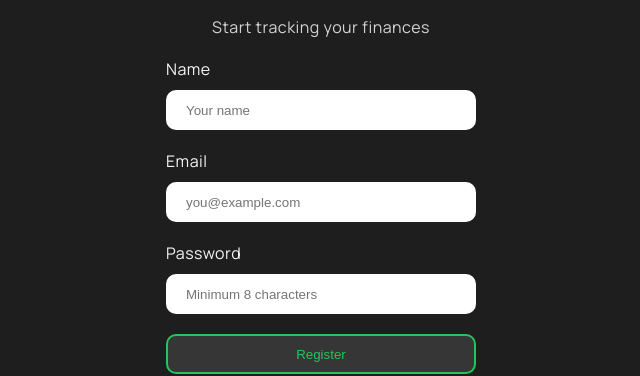
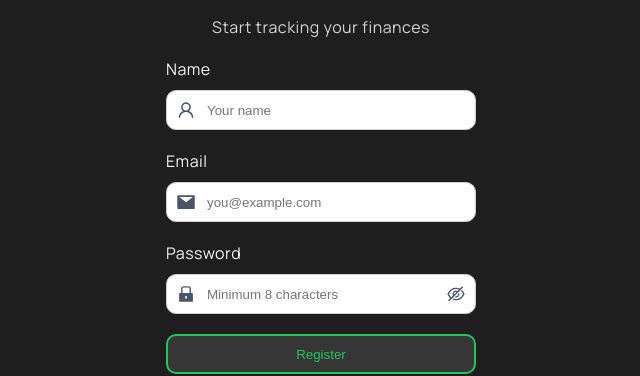
Before and after one commit to eugeneskryaga/FinTrack, a React (Vite) app: page /register in a window 1280 px wide. Shown: the part 241-617 px from the top of the page, without its empty margins (319-959 px from the left). Built offline with nearby package versions, Linux system fonts and the light colour scheme; no server answers.

Commit message:
styled auth forms

```diff
--- a/src/features/auth/components/AuthForm/AuthForm.module.css
+++ b/src/features/auth/components/AuthForm/AuthForm.module.css
@@ -19,6 +19,27 @@
   gap: 10px;
   font-size: 16px;
   margin-bottom: 10px;
+  position: relative;
+}
+
+.form input {
+  padding-left: 40px;
+}
+
+.icon {
+  position: absolute;
+  top: 42px;
+  left: 10px;
+  fill: #4a5568;
+  font-size: 20px;
+  pointer-events: none;
+}
+
+.show_icon {
+  right: 10px;
+  left: initial;
+  pointer-events: all;
+  cursor: pointer;
 }
 
 .error {
--- a/src/features/auth/components/AuthForm/AuthForm.tsx
+++ b/src/features/auth/components/AuthForm/AuthForm.tsx
@@ -6,8 +6,16 @@ import {
   type UseFormSetError,
 } from "react-hook-form";
 import { Link } from "react-router-dom";
+import {
+  AiOutlineUser,
+  AiFillMail,
+  AiFillLock,
+  AiOutlineEye,
+  AiOutlineEyeInvisible,
+} from "react-icons/ai";
 
 import css from "./AuthForm.module.css";
+import { useState } from "react";
 
 interface AuthFormProps<T extends FieldValues> {
   title: string;
@@ -32,6 +40,8 @@ export function AuthForm<T extends FieldValues>({
   resolver,
   onSubmit,
 }: AuthFormProps<T>) {
+  const [showPassword, setShowPassword] = useState(false);
+
   const {
     register,
     handleSubmit,
@@ -40,6 +50,10 @@ export function AuthForm<T extends FieldValues>({
   } = useForm<T>({
     resolver,
   });
+
+  const togglePasswordVisibility = () => {
+    setShowPassword(prev => !prev);
+  };
 
   return (
     <>
@@ -59,6 +73,7 @@ export function AuthForm<T extends FieldValues>({
               placeholder="Your name"
               {...register("name" as Path<T>)}
             />
+            <AiOutlineUser className={css.icon} />
             <p className={css.error}>{errors.name?.message as string}</p>
           </label>
         )}
@@ -69,16 +84,29 @@ export function AuthForm<T extends FieldValues>({
             placeholder="you@example.com"
             {...register("email" as Path<T>)}
           />
+          <AiFillMail className={css.icon} />
           <p className={css.error}>{errors.email?.message as string}</p>
         </label>
 
         <label>
           Password
           <input
-            type="password"
+            type={showPassword ? "text" : "password"}
             placeholder="Minimum 8 characters"
             {...register("password" as Path<T>)}
           />
+          <AiFillLock className={css.icon} />
+          {showPassword ? (
+            <AiOutlineEye
+              className={`${css.icon} ${css.show_icon}`}
+              onClick={togglePasswordVisibility}
+            />
+          ) : (
+            <AiOutlineEyeInvisible
+              className={`${css.icon} ${css.show_icon}`}
+              onClick={togglePasswordVisibility}
+            />
+          )}
           <p className={css.error}>{errors.password?.message as string}</p>
         </label>
         {errors.root && (
--- a/src/index.css
+++ b/src/index.css
@@ -28,15 +28,40 @@ button {
     border: 2px solid #22c55e;
     background-color: #363636;
     color: #22c55e;
+    transition: transform 100ms ease, box-shadow 200ms ease;
+}
+
+button:active {
+    transform: scale(0.98);
+}
+
+button:hover {
+    box-shadow: 0 4px 12px rgba(0, 0, 0, 0.5);
 }
 
 input {
     width: 100%;
     height: 40px;
     border: none;
+    border: 1px solid #ccc;
     border-radius: 10px;
     padding: 0 20px 0 20px;
     color: black;
+    transition: border-color 200ms ease, box-shadow 200ms ease;
+}
+
+input:focus {
+    border-color: #22c55e;
+        box-shadow: 0 0 0 3px rgba(0, 255, 76, 0.205);
+        outline: none;
+}
+
+a {
+    transition: text-decoration 200ms ease;
+}
+
+a:hover {
+    text-decoration: underline;
 }
 
 h1, h2, h3, label, strong, span, p {
```
Lines whose indentation alone changed are shown as unchanged.
